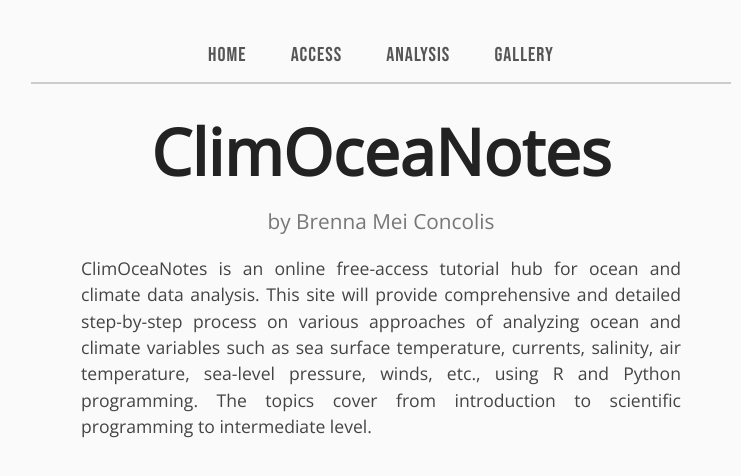
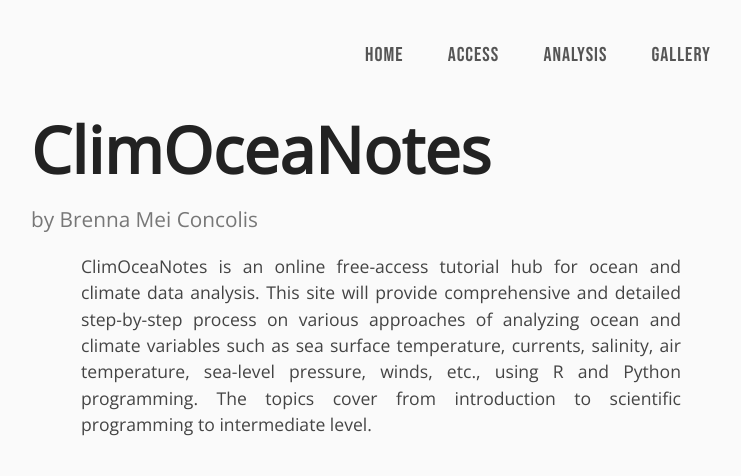
Before and after one commit to brennaconcolis/climoceanotes, a plain HTML site: page index.html in a window 1280 px wide. Shown: the whole page, without its empty margins (259-1000 px from the left). Drawn offline with nearby package versions, Linux system fonts and the light colour scheme.

Commit message:
Update index.html

```diff
--- a/index.html
+++ b/index.html
@@ -26,7 +26,6 @@
       margin-right: auto;
       color: #333;
       line-height: 1.5;
-      text-align: center;
       background: #fafafa;
     }
 
@@ -34,8 +33,8 @@
     nav {
       margin-top: 40px;
       margin-bottom: 10px;
-      border-bottom: 2px solid #ccc;
       padding-bottom: 12px;
+      text-align: right;
     }
 
     nav a {
```
